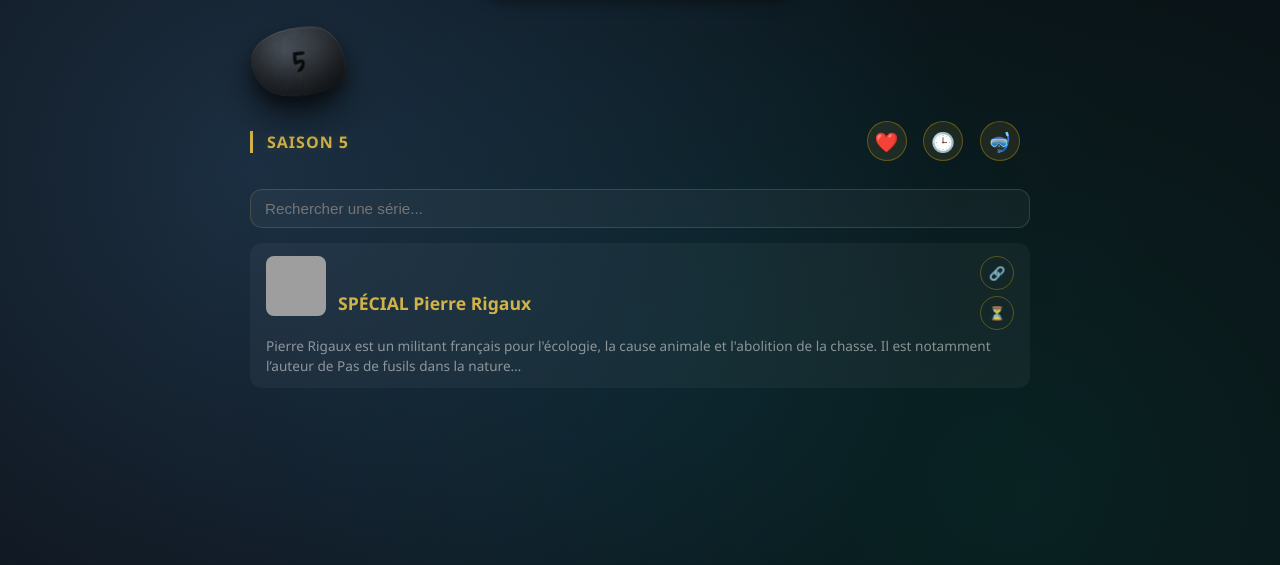
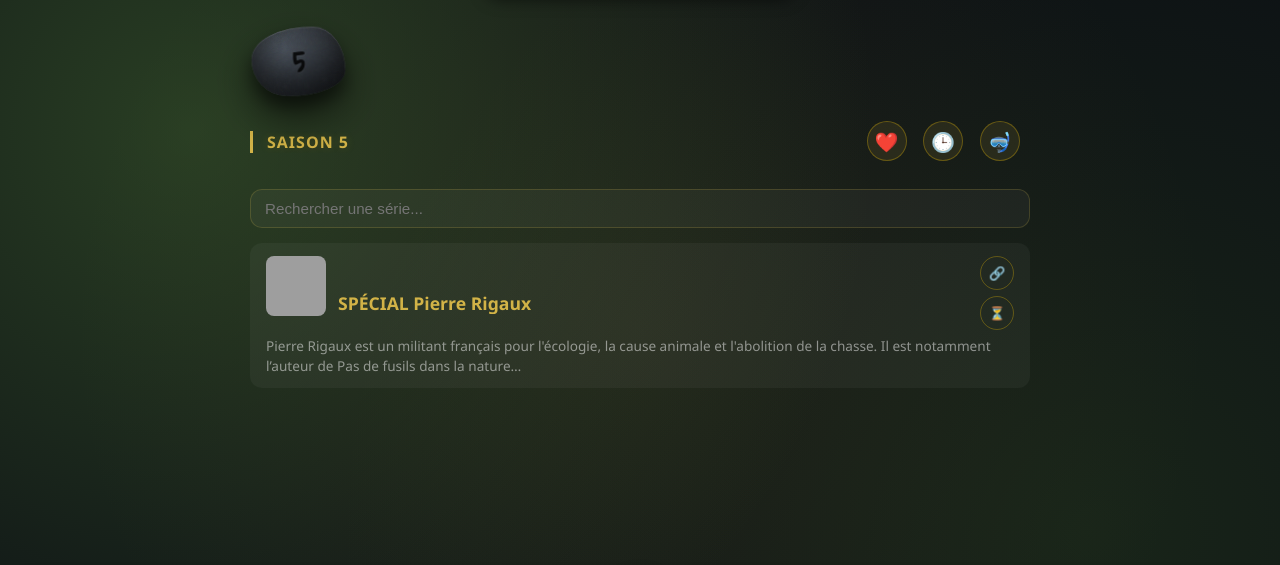
Before and after one commit to bsg-univers/combats-bsg, a website: page index.html in a window 1280 px wide. Shown: the part 69-634 px from the top of the page. Drawn offline with Linux system fonts and the light colour scheme; grey boxes are pictures that could not be loaded.

Commit message:
Update index.html

```diff
--- a/index.html
+++ b/index.html
@@ -19,12 +19,12 @@
     <meta property="og:url" content="https://bsg-univers.github.io/bsg-player/">
     <meta property="og:title" content="Baleine sous gravillon — Les podcasts du Vivant">
     <meta property="og:description" content="Écoutez nos épisodes et playlists thématiques. Une immersion sonore unique.">
-    <meta property="og:image" content="https://baleinesousgravillon.com/wp-content/uploads/2022/05/Banniere_fb_orditel_FG_8-scaled.jpg">
+    <meta property="og:image" content="https://baleinesousgravillon.com/wp-content/uploads/2022/05/Banniere_fb_orditel_FG_4-scaled.jpg">
 
     <meta property="twitter:card" content="summary_large_image">
     <meta property="twitter:title" content="Baleine sous gravillon — Les podcasts">
     <meta property="twitter:description" content="Plongez dans les profondeurs du Vivant.">
-    <meta property="twitter:image" content="https://baleinesousgravillon.com/wp-content/uploads/2022/05/Banniere_fb_orditel_FG_8-scaled.jpg">
+    <meta property="twitter:image" content="https://baleinesousgravillon.com/wp-content/uploads/2022/05/Banniere_fb_orditel_FG_4-scaled.jpg">
     <link rel="preconnect" href="https://fonts.googleapis.com">
     <link rel="preconnect" href="https://fonts.gstatic.com" crossorigin>
     <link href="https://fonts.googleapis.com/css2?family=Gloria+Hallelujah&family=Rock+Salt&display=swap" rel="stylesheet">
@@ -88,9 +88,9 @@ body{
 
   background-color:#0b0e14;
   background-image:
-    radial-gradient(circle at 20% 30%, rgba(70,130,180,0.28) 0%, transparent 60%),
-    radial-gradient(circle at 80% 70%, rgba(0,120,90,0.18) 0%, transparent 65%),
-    radial-gradient(circle at 50% 50%, rgba(0,40,60,0.22) 0%, transparent 70%);
+      radial-gradient(circle at 15% 25%, rgba(90,140,60,0.38) 0%, transparent 55%),
+      radial-gradient(circle at 85% 75%, rgba(65,105,40,0.25) 0%, transparent 60%),
+      radial-gradient(circle at 50% 50%, rgba(120,90,45,0.15) 0%, transparent 75%);
 
   background-repeat:no-repeat;
   background-size:cover;
```
